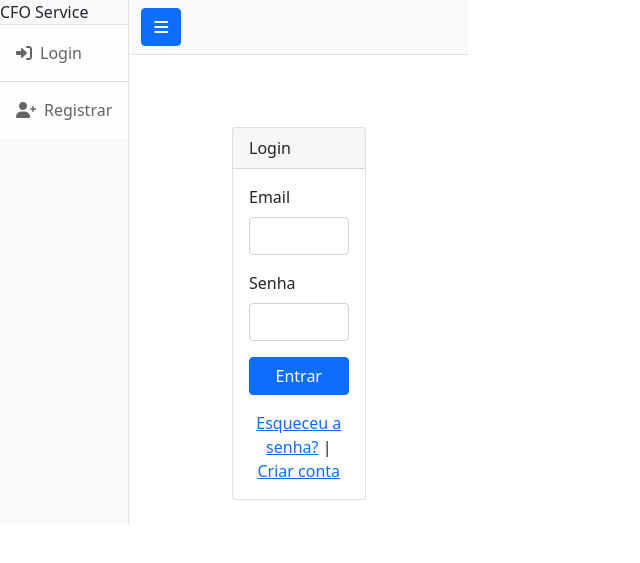
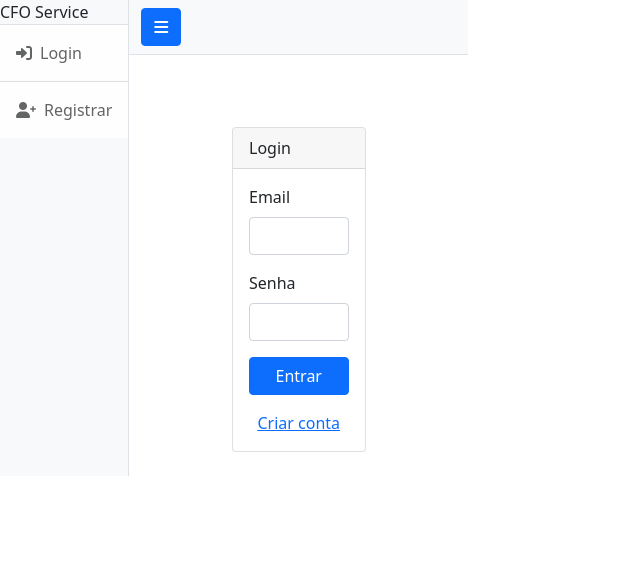
Before and after one commit to kath-oliveira/nurai, a Flask app: page /login in a window 1280 px wide. Shown: the top 563 px of the page, without its empty margins (0-640 px from the left). Run offline with Flask 3, Linux system fonts and the light colour scheme.

Commit message:
Add files via upload

```diff
--- a/templates/login.html
+++ b/templates/login.html
@@ -21,7 +21,7 @@
                     <button type="submit" class="btn btn-primary w-100">Entrar</button>
                 </form>
                 <div class="mt-3 text-center">
-                    <a href="{{ url_for('forgot_password') }}">Esqueceu a senha?</a> | <a href="{{ url_for('register') }}">Criar conta</a>
+                    <a href="{{ url_for('register') }}">Criar conta</a>
                 </div>
             </div>
         </div>
```
